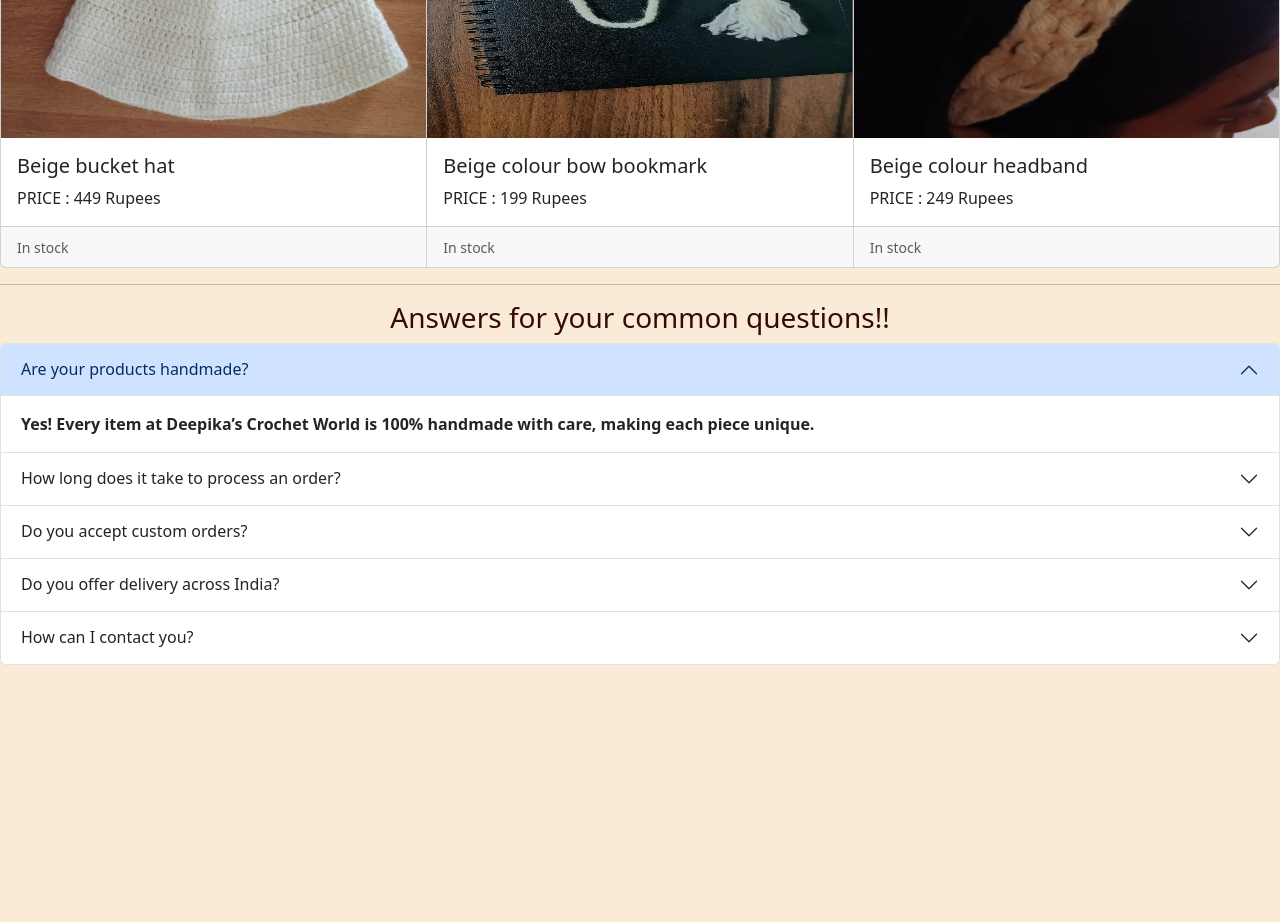
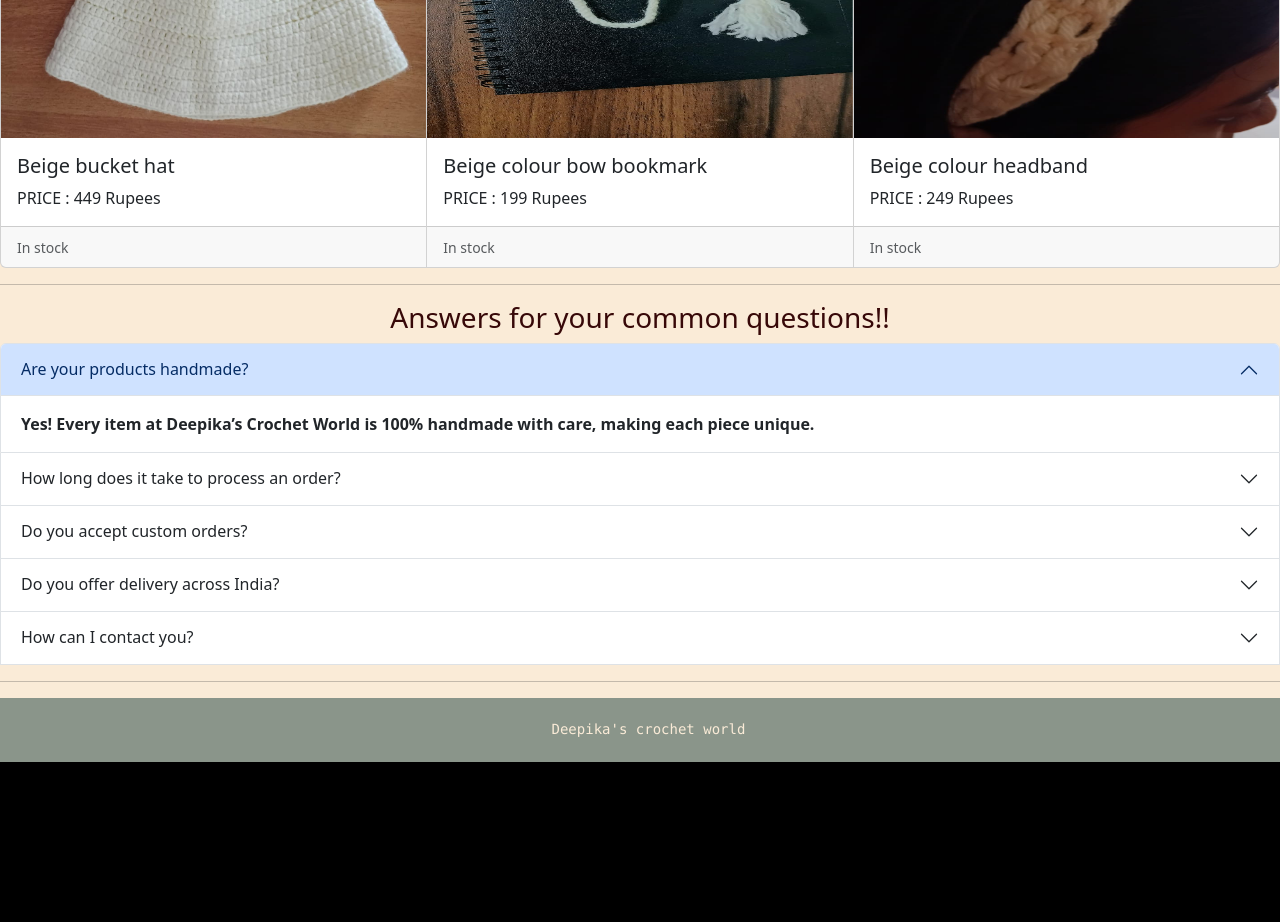
Before and after one commit to Deepika-NP2007/Crochet-website, a plain HTML site: page index.html in a window 1280 px wide. Shown: the part 914-1836 px from the top of the page. Before the commit the page ends 1579 px from the top, so only its background shows below. Drawn offline with nearby package versions, Linux system fonts and the light colour scheme.

Commit message:
add footer'

```diff
--- a/index.html
+++ b/index.html
@@ -36,9 +36,19 @@
         text-align: center;
         width: 10px;
 
-
     }
-
+    footer.foot{
+   background-color: rgb(138, 149, 138);
+   color: antiquewhite;
+   font-family: fantasy;
+   text-align: center;
+   height: 4rem;
+}
+    div.groups{
+      height: 10rem;
+      color: white;
+      background-color: black;
+    }
     </style>
 </head>
 <body style="background-color: antiquewhite;">
@@ -234,5 +244,14 @@
     </div>
   </div>
 </div>
+<hr>
+ <footer class="foot"><pre>
+
+  Deepika's crochet world</pre></footer>
+
+<div class="groups">
+
+</div>
+
 </body>
 </html>
```
